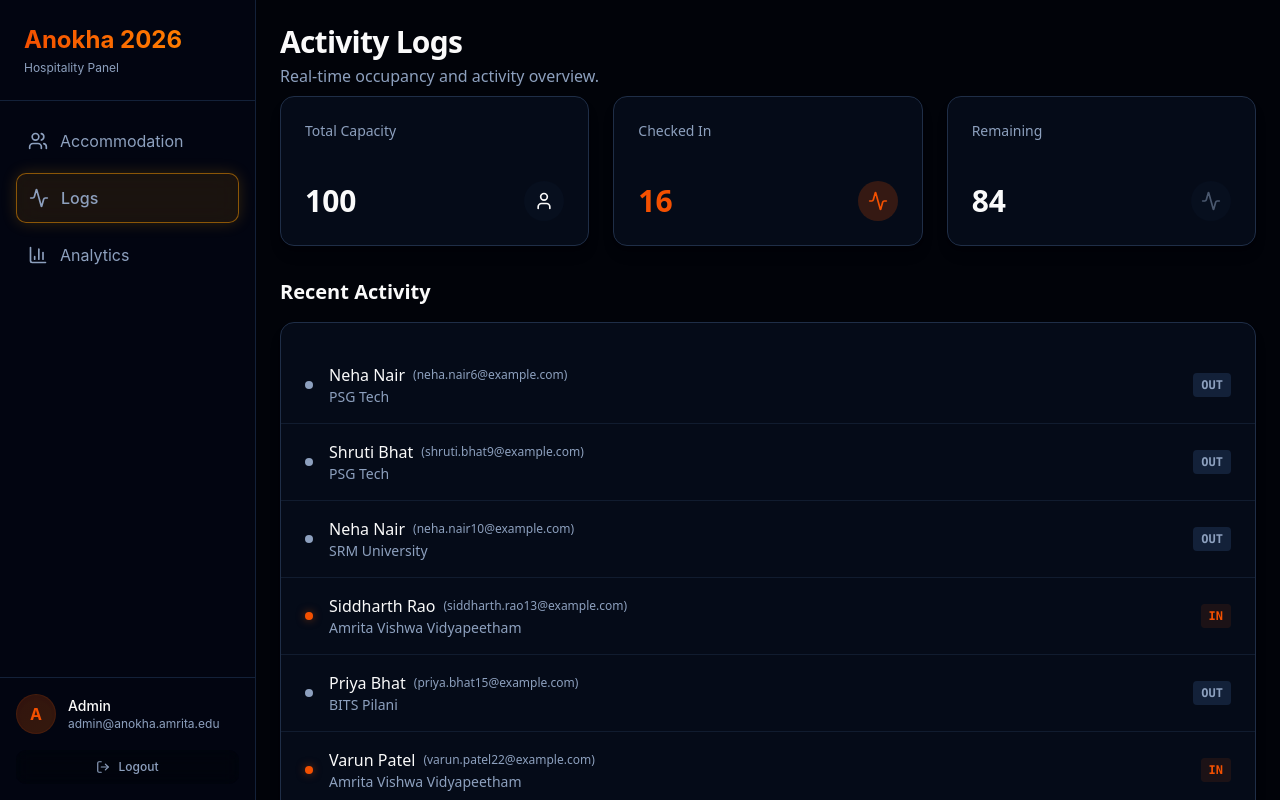
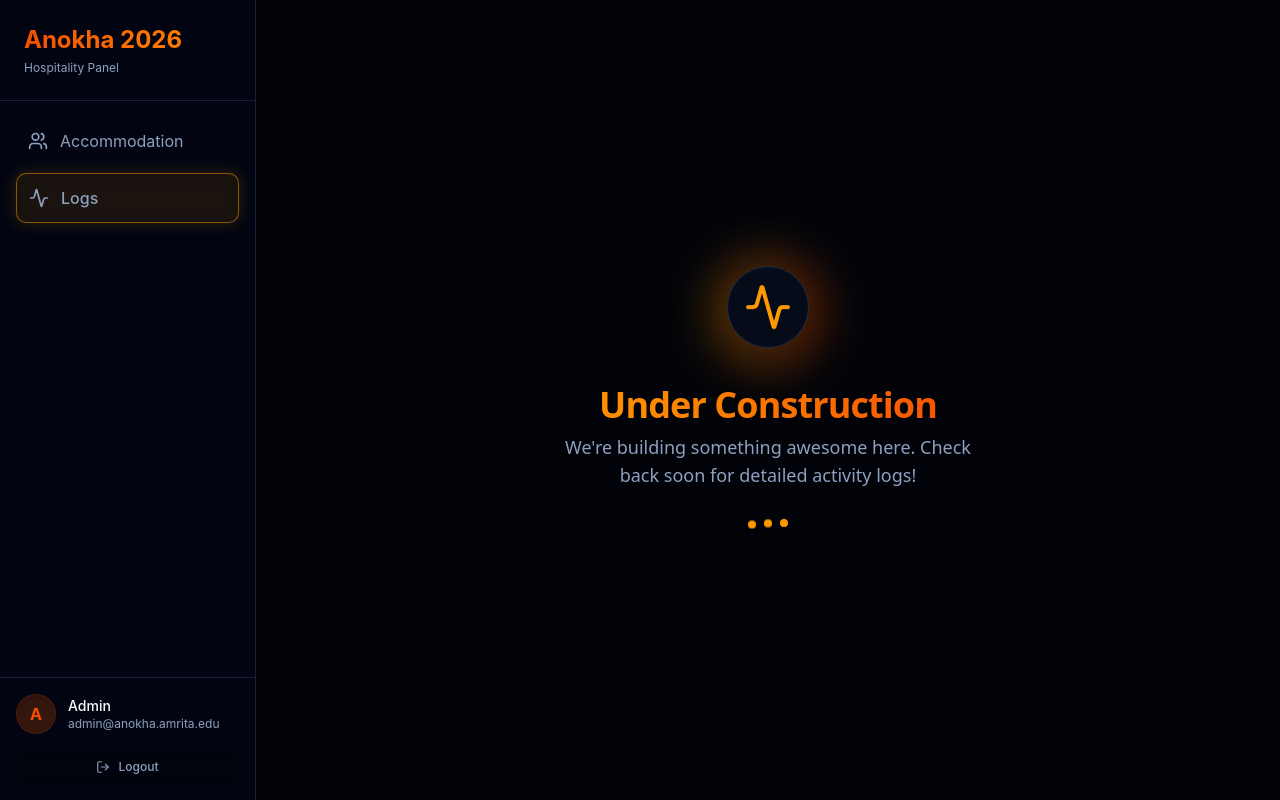
Before and after one commit to Infinite-Sum-Games/Am.EventCare, a React (Vite) app: page /logs in a window 1280 px wide. Built offline with nearby package versions, Linux system fonts and the light colour scheme.

Commit message:
changed pagination to 10, commented analytics page from the sidebar, put logs page under construction

```diff
--- a/src/components/Sidebar.tsx
+++ b/src/components/Sidebar.tsx
@@ -34,7 +34,7 @@ export default function Sidebar() {
                     <span>Logs</span>
                 </Link>
 
-                <Link
+                {/* <Link
                     to="/analytics"
                     className="flex items-center gap-3 p-3 rounded-lg text-muted-foreground hover:text-foreground hover:bg-muted/50 transition-all duration-300"
                     activeProps={{
@@ -43,7 +43,7 @@ export default function Sidebar() {
                 >
                     <BarChart3 size={20} />
                     <span>Analytics</span>
-                </Link>
+                </Link> */}
             </nav>
 
             <div className="p-4 border-t border-sidebar-border">
--- a/src/routes/details.tsx
+++ b/src/routes/details.tsx
@@ -55,7 +55,7 @@ function ResponsesPage() {
 
     // Pagination State
     const [currentPage, setCurrentPage] = useState(1)
-    const ITEMS_PER_PAGE = 50
+    const ITEMS_PER_PAGE = 10
 
     const { data: responses, isLoading, error } = useQuery({
         queryKey: ['responses'],
--- a/src/routes/logs.tsx
+++ b/src/routes/logs.tsx
@@ -26,13 +26,38 @@ function LogsPage() {
         .slice(0, 8) || []
 
     return (
+        <>
+            <div className="flex flex-col items-center justify-center p-6 h-full bg-background text-foreground font-sans animate-in fade-in duration-500 space-y-8">
+                <div className="relative">
+                    <div className="absolute -inset-4 bg-gradient-to-r from-amber-500 to-orange-600 rounded-full opacity-20 blur-xl animate-pulse"></div>
+                    <div className="relative bg-card border border-border p-4 rounded-full shadow-2xl animate-bounce">
+                        <Activity size={48} className="text-amber-500" />
+                    </div>
+                </div>
+
+                <div className="text-center space-y-2 max-w-md mx-auto">
+                    <h1 className="text-4xl font-bold tracking-tight bg-gradient-to-r from-amber-500 to-orange-600 bg-clip-text text-transparent">
+                        Under Construction
+                    </h1>
+                    <p className="text-muted-foreground text-lg">
+                        We're building something awesome here. Check back soon for detailed activity logs!
+                    </p>
+                </div>
+
+                <div className="flex gap-2">
+                    <span className="w-2 h-2 rounded-full bg-amber-500 animate-[bounce_1s_infinite_0ms]"></span>
+                    <span className="w-2 h-2 rounded-full bg-amber-500 animate-[bounce_1s_infinite_200ms]"></span>
+                    <span className="w-2 h-2 rounded-full bg-amber-500 animate-[bounce_1s_infinite_400ms]"></span>
+                </div>
+            </div>
+
+            {/*
         <div className="p-6 min-h-screen bg-background text-foreground font-sans animate-in fade-in duration-500 space-y-8">
             <div className="mb-2">
                 <h1 className="text-3xl font-bold tracking-tight text-foreground">Activity Logs</h1>
                 <p className="text-muted-foreground mt-1">Real-time occupancy and activity overview.</p>
             </div>
 
-            {/* Stats Overview - Horizontal */}
             <div className="grid grid-cols-1 md:grid-cols-3 gap-6">
                 <Card className="bg-card border-border shadow-lg">
                     <CardHeader className="pb-2">
@@ -75,7 +100,6 @@ function LogsPage() {
                 </Card>
             </div>
 
-            {/* Recent Activity Section */}
             <div className="space-y-4">
                 <h2 className="text-xl font-semibold">Recent Activity</h2>
                 <Card className="bg-card border-border shadow-lg">
@@ -113,5 +137,7 @@ function LogsPage() {
                 </Card>
             </div>
         </div>
+        */}
+        </>
     )
 }
```
